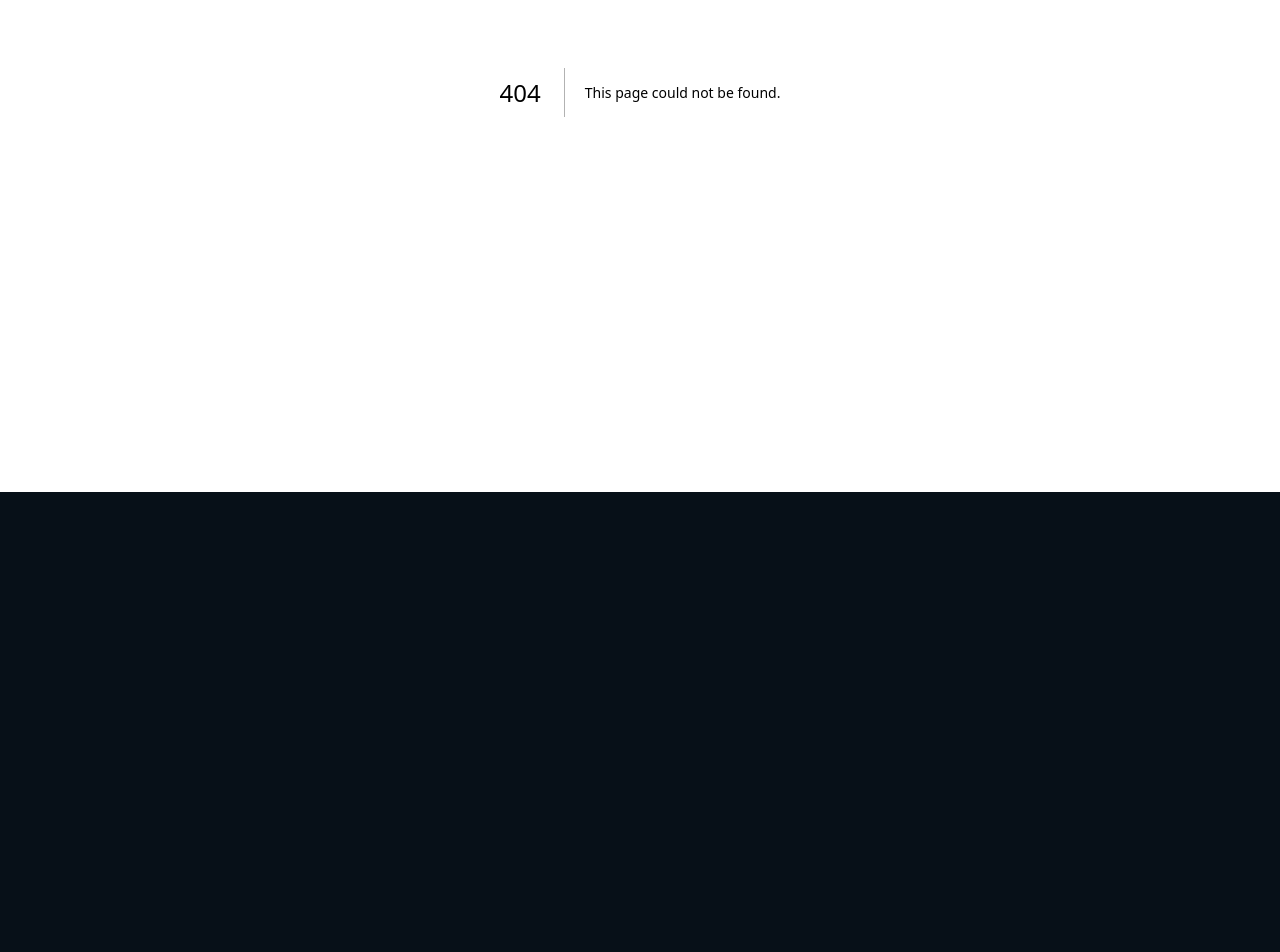
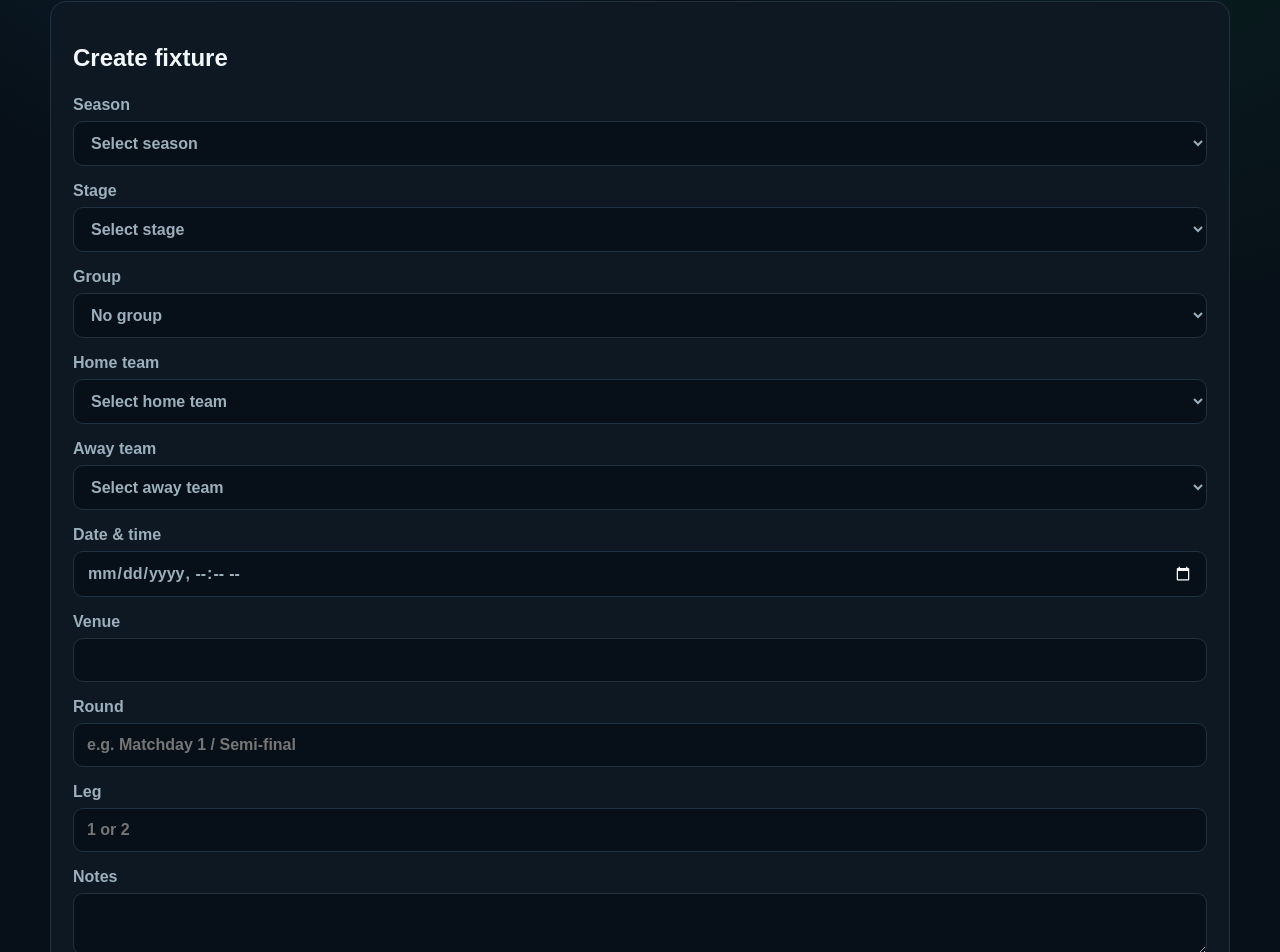
Before and after one commit to zedeksports/zedek-deki-man-1, a Next.js app: page /control-room/fixtures in a window 1280 px wide. Before the commit this address had no page. Shown: the part 308-1260 px from the top of the page. Before the commit the page ends 800 px from the top, so only its background shows below. Built offline with nearby package versions, Linux system fonts and the light colour scheme; no server answers; the database is empty.

Commit message:
Add fixture management engine

```diff
--- /dev/null
+++ b/app/control-room/fixtures/page.tsx
@@ -0,0 +1,41 @@
+"use client";
+
+import { FormEvent, useEffect, useMemo, useState } from "react";
+import { createSupabaseBrowserClient } from "../../../lib/supabase/browser";
+
+type Season={id:string;name:string;year:number|null;is_active:boolean};
+type Stage={id:string;season_id:string;name:string;stage_type:string;is_active:boolean};
+type Group={id:string;stage_id:string;name:string;group_order:number};
+type Team={id:string;name:string;area:string|null;is_active:boolean};
+type SeasonTeam={season_id:string;team_id:string};
+type Match={id:string;season_id:string;stage_id:string;group_id:string|null;home_team_id:string;away_team_id:string;scheduled_at:string|null;venue:string|null;round_name:string|null;leg:number|null;status:string;home_score:number;away_score:number;notes:string|null};
+
+const statuses=["scheduled","postponed","cancelled","suspended"];
+export default function FixturesPage(){
+ const [seasons,setSeasons]=useState<Season[]>([]),[stages,setStages]=useState<Stage[]>([]),[groups,setGroups]=useState<Group[]>([]),[teams,setTeams]=useState<Team[]>([]),[seasonTeams,setSeasonTeams]=useState<SeasonTeam[]>([]),[matches,setMatches]=useState<Match[]>([]);
+ const [seasonId,setSeasonId]=useState(""),[stageId,setStageId]=useState(""),[groupId,setGroupId]=useState(""),[homeId,setHomeId]=useState(""),[awayId,setAwayId]=useState(""),[scheduled,setScheduled]=useState(""),[venue,setVenue]=useState(""),[round,setRound]=useState(""),[leg,setLeg]=useState(""),[notes,setNotes]=useState("");
+ const [loading,setLoading]=useState(true),[saving,setSaving]=useState(false),[error,setError]=useState(""),[notice,setNotice]=useState("");
+ const stageOptions=useMemo(()=>stages.filter(s=>s.season_id===seasonId),[stages,seasonId]),groupOptions=useMemo(()=>groups.filter(g=>g.stage_id===stageId),[groups,stageId]),eligibleTeams=useMemo(()=>{const ids=new Set(seasonTeams.filter(x=>x.season_id===seasonId).map(x=>x.team_id));return teams.filter(t=>ids.has(t.id)&&t.is_active)},[teams,seasonTeams,seasonId]);
+ const name=(id:string)=>teams.find(t=>t.id===id)?.name||"Unknown";
+ async function load(){setLoading(true);setError("");const s=createSupabaseBrowserClient();const r=await Promise.all([s.from("seasons").select("id,name,year,is_active").order("year",{ascending:false,nullsFirst:false}),s.from("stages").select("id,season_id,name,stage_type,is_active").order("stage_order"),s.from("groups").select("id,stage_id,name,group_order").order("group_order"),s.from("teams").select("id,name,area,is_active").order("name"),s.from("season_teams").select("season_id,team_id"),s.from("matches").select("id,season_id,stage_id,group_id,home_team_id,away_team_id,scheduled_at,venue,round_name,leg,status,home_score,away_score,notes").order("scheduled_at",{ascending:true,nullsFirst:false})]);const bad=r.find(x=>x.error);if(bad?.error)setError(bad.error.message);else{setSeasons(r[0].data||[]);setStages(r[1].data||[]);setGroups(r[2].data||[]);setTeams(r[3].data||[]);setSeasonTeams(r[4].data||[]);setMatches(r[5].data||[]);if(!seasonId&&r[0].data?.length)setSeasonId(r[0].data[0].id)}setLoading(false)}
+ useEffect(()=>{load()},[]);
+ async function create(e:FormEvent){e.preventDefault();setError("");setNotice("");if(!seasonId||!stageId||!homeId||!awayId||homeId===awayId){setError("Select a season, stage, two different teams and the match details.");return}setSaving(true);const s=createSupabaseBrowserClient();const {error}=await s.from("matches").insert({season_id:seasonId,stage_id:stageId,group_id:groupId||null,home_team_id:homeId,away_team_id:awayId,scheduled_at:scheduled?new Date(scheduled).toISOString():null,venue:venue.trim()||null,round_name:round.trim()||null,leg:leg?Number(leg):null,notes:notes.trim()||null,status:"scheduled"});if(error)setError(error.message);else{setNotice("Fixture created.");setHomeId("");setAwayId("");setScheduled("");setVenue("");setRound("");setLeg("");setNotes("");await load()}setSaving(false)}
+ async function status(id:string,status:string){const s=createSupabaseBrowserClient();const {error}=await s.from("matches").update({status}).eq("id",id);if(error)setError(error.message);else{setNotice("Fixture status updated.");await load()}}
+ async function remove(m:Match){if(!window.confirm("Delete this fixture? This is intended only before match operations begin."))return;const s=createSupabaseBrowserClient();const {error}=await s.from("matches").delete().eq("id",m.id);if(error)setError(error.message);else{setNotice("Fixture deleted.");await load()}}
+ return <main className="page"><header className="site-header"><div className="container nav"><a className="brand" href="/control-room">ZEDEK <span>SPORTS</span></a><nav className="nav-links"><a href="/control-room">Control Room</a><a href="/control-room/teams">Teams</a><a href="/control-room/players">Players</a></nav></div></header>
+ <section className="container page-header"><div className="eyebrow">Football Operations · Phase 2</div><h1>Fixture Management</h1><p>Create and manage scheduled matches using registered season teams and competition stages.</p></section>
+ <section className="container section"><div className="panel"><h2>Create fixture</h2><form className="form-stack" onSubmit={create}>
+ <label>Season<select required value={seasonId} onChange={e=>{setSeasonId(e.target.value);setStageId("");setGroupId("")}}><option value="">Select season</option>{seasons.map(s=><option key={s.id} value={s.id}>{s.name}{s.year?" ("+s.year+")":""}</option>)}</select></label>
+ <label>Stage<select required value={stageId} onChange={e=>{setStageId(e.target.value);setGroupId("")}}><option value="">Select stage</option>{stageOptions.map(s=><option key={s.id} value={s.id}>{s.name+" · "+s.stage_type}</option>)}</select></label>
+ <label>Group<select value={groupId} onChange={e=>setGroupId(e.target.value)}><option value="">No group</option>{groupOptions.map(g=><option key={g.id} value={g.id}>{g.name}</option>)}</select></label>
+ <label>Home team<select required value={homeId} onChange={e=>setHomeId(e.target.value)}><option value="">Select home team</option>{eligibleTeams.map(t=><option key={t.id} value={t.id}>{t.name}</option>)}</select></label>
+ <label>Away team<select required value={awayId} onChange={e=>setAwayId(e.target.value)}><option value="">Select away team</option>{eligibleTeams.map(t=><option key={t.id} value={t.id}>{t.name}</option>)}</select></label>
+ <label>Date & time<input type="datetime-local" value={scheduled} onChange={e=>setScheduled(e.target.value)}/></label>
+ <label>Venue<input value={venue} onChange={e=>setVenue(e.target.value)}/></label>
+ <label>Round<input value={round} onChange={e=>setRound(e.target.value)} placeholder="e.g. Matchday 1 / Semi-final"/></label>
+ <label>Leg<input type="number" min="1" max="2" value={leg} onChange={e=>setLeg(e.target.value)} placeholder="1 or 2"/></label>
+ <label>Notes<textarea value={notes} onChange={e=>setNotes(e.target.value)}/></label>
+ <button className="button primary" disabled={saving}>{saving?"Creating...":"Create fixture"}</button></form></div></section>
+ <section className="container section"><div className="section-heading"><h2>Fixtures</h2><span>{matches.length} total</span></div>{loading?<p>Loading...</p>:matches.length===0?<div className="panel"><p>No fixtures created yet.</p></div>:<div className="module-grid">{matches.map(m=><article className="module" key={m.id}><strong>{name(m.home_team_id)} vs {name(m.away_team_id)}</strong><small>{m.scheduled_at?new Date(m.scheduled_at).toLocaleString():"Date not set"} · {m.venue||"Venue not set"}</small><small>{m.round_name||"No round"} · {m.status} · {m.home_score}-{m.away_score}</small><div className="button-row">{statuses.filter(x=>x!==m.status).map(x=><button className="button" key={x} onClick={()=>status(m.id,x)}>{x}</button>)}{m.status==="scheduled"&&<button className="button danger" onClick={()=>remove(m)}>Delete</button>}</div></article>)}</div>}</section>
+ {notice&&<div className="container success-box">{notice}</div>}{error&&<div className="container error-box">{error}</div>}</main>
+}
```
